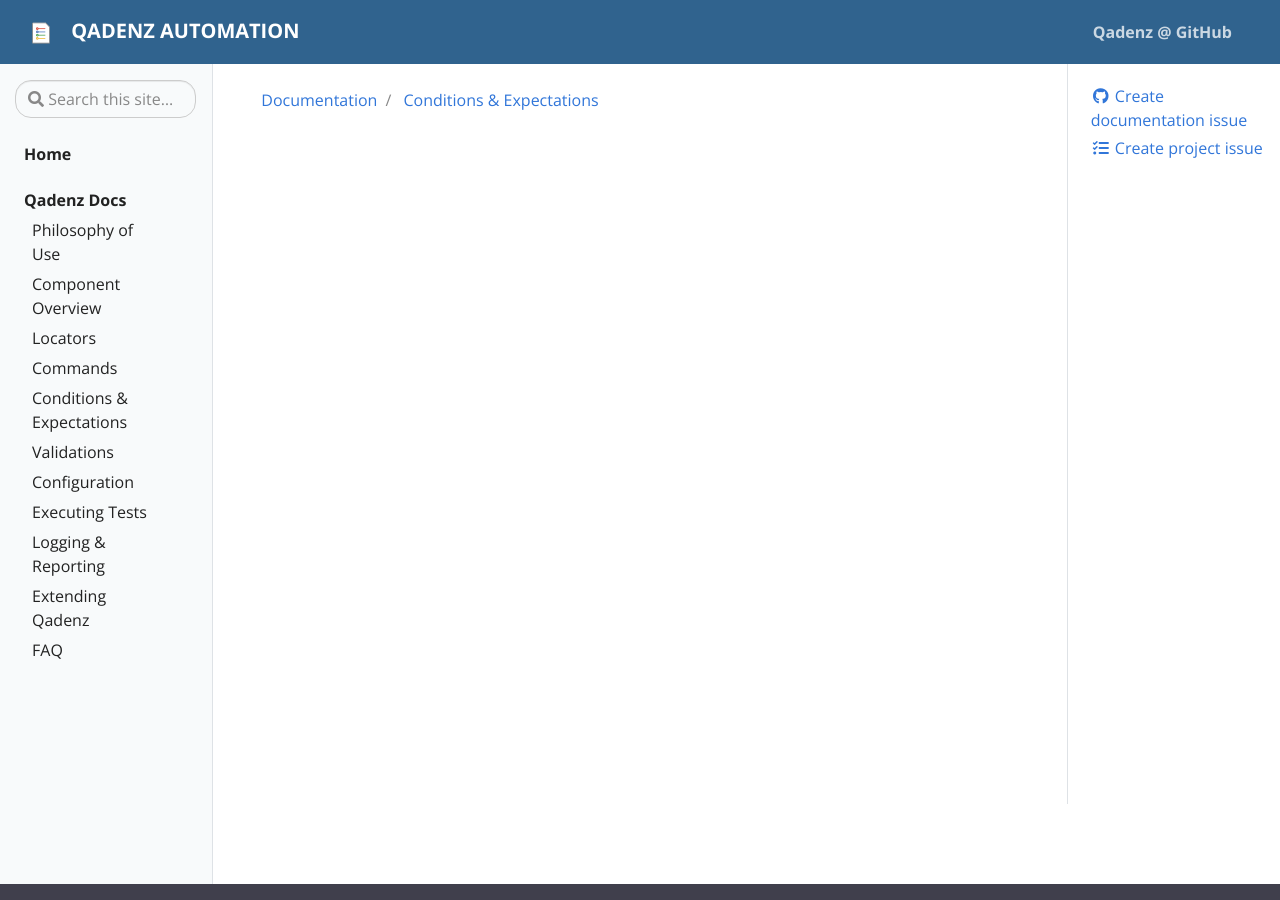
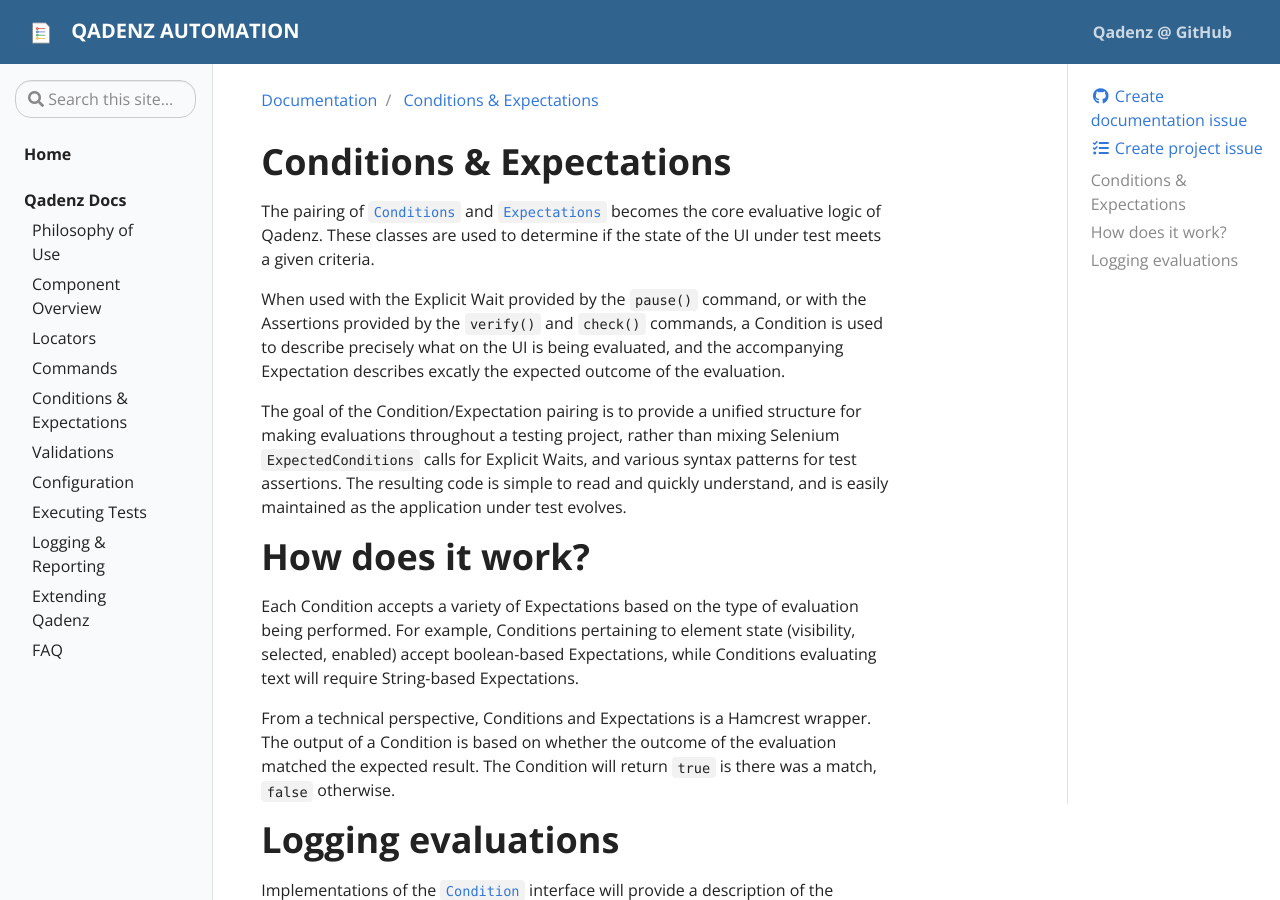
Before and after one commit to qadenz/qadenz.github.io, a Jekyll site: the page built from _docs/conditions-and-expectations.md, in a window 1280 px wide and 900 px high. Built offline with Jekyll 4.4.1, drawn with Linux system fonts in a browser that asks for light colours; some of the changed text lies outside the part shown.

Commit message:
Added Conditions and Expectations content

```diff
--- a/_docs/conditions-and-expectations.md
+++ b/_docs/conditions-and-expectations.md
@@ -3,3 +3,23 @@ title: Conditions & Expectations
 tags:
 description: The 'what' and 'how' behind waits and validations
 ---
+
+# Conditions & Expectations
+
+The pairing of [`Conditions`](https://github.com/qadenz/qadenz/blob/master/src/main/java/io/qadenz/automation/conditions/Conditions.java) and [`Expectations`](https://github.com/qadenz/qadenz/blob/master/src/main/java/io/qadenz/automation/conditions/Expectations.java) becomes the core evaluative logic of Qadenz. These classes are used to determine if the state of the UI under test meets a given criteria.
+
+When used with the Explicit Wait provided by the `pause()` command, or with the Assertions provided by the `verify()` and `check()` commands, a Condition is used to describe precisely what on the UI is being evaluated, and the accompanying Expectation describes excatly the expected outcome of the evaluation.
+
+The goal of the Condition/Expectation pairing is to provide a unified structure for making evaluations throughout a testing project, rather than mixing Selenium `ExpectedConditions` calls for Explicit Waits, and various syntax patterns for test assertions. The resulting code is simple to read and quickly understand, and is easily maintained as the application under test evolves.
+
+# How does it work?
+
+Each Condition accepts a variety of Expectations based on the type of evaluation being performed. For example, Conditions pertaining to element state (visibility, selected, enabled) accept boolean-based Expectations, while Conditions evaluating text will require String-based Expectations.
+
+From a technical perspective, Conditions and Expectations is a Hamcrest wrapper. The output of a Condition is based on whether the outcome of the evaluation matched the expected result. The Condition will return `true` is there was a match, `false` otherwise.
+
+# Logging evaluations
+
+Implementations of the [`Condition`](https://github.com/qadenz/qadenz/blob/master/src/main/java/io/qadenz/automation/conditions/Condition.java) interface will provide a description of the Condition under evaluation to the logs and subsequent report output. Should the evaluation fail to match with the Expectation, the Condition will also provide a summary of the actual results.
+
+Implementations of the [`Expectation`](https://github.com/qadenz/qadenz/blob/master/src/main/java/io/qadenz/automation/conditions/Expectation.java) interface will provide a description of the Expectation that will be added to the Condition logs, as well as the wrapped Hamcrest Matcher that will be used to compute the result of the Condition.
```
